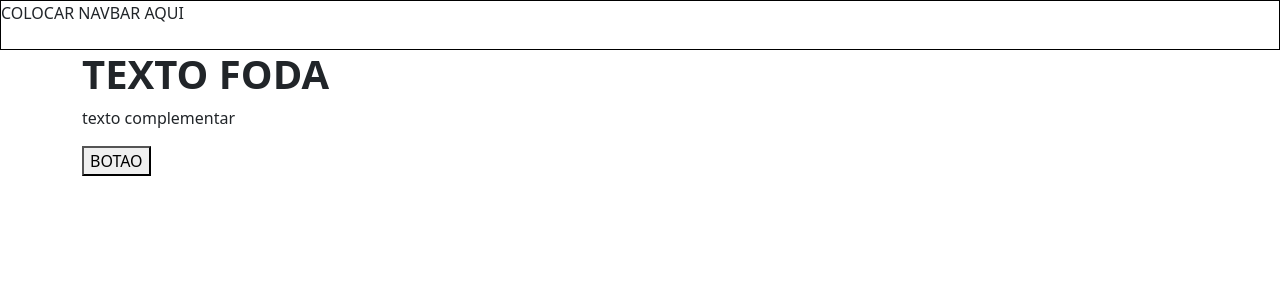
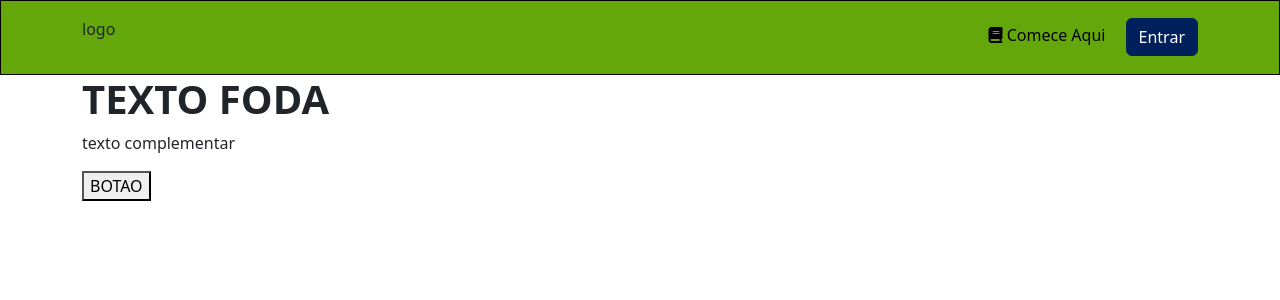
Before and after one commit to josegustavo12/Hackathon-receita-federal, a Vue app in the folder frontend-vue/: page / in a window 1280 px wide. Shown: the top 300 px of the page. Built offline with nearby package versions, Linux system fonts and the light colour scheme.

Commit message:
navbar 88%

```diff
--- a/frontend-vue/public/index.html
+++ b/frontend-vue/public/index.html
@@ -6,6 +6,7 @@
     <meta name="viewport" content="width=device-width,initial-scale=1.0">
     <link rel="icon" href="<%= BASE_URL %>favicon.ico">
     <title><%= htmlWebpackPlugin.options.title %></title>
+    <link rel="stylesheet" href="https://cdnjs.cloudflare.com/ajax/libs/font-awesome/6.5.2/css/all.min.css"> <!-- link do ícone da barra de pesquisa -->
   </head>
   <body>
     <noscript>
--- /dev/null
+++ b/frontend-vue/src/assets/styles.css
@@ -0,0 +1,32 @@
+/*
+  Estilização global do projeto
+  Definição da paleta de cores do projeto
+*/
+
+:root {
+  --main-color: #00205b;
+  --sec-color: #64A70B;
+  --main-hover: rgba(0, 32, 91, 0.8);
+}
+
+/*
+  Essa estilização padrão estava atrapalhando o design quando utilizava links.
+*/
+
+a {
+  text-decoration: none;
+}
+
+a.router-link-active {
+  color: inherit;
+}
+
+.form-control:focus {
+  box-shadow: none;
+  outline: none;
+}
+
+.form-select:focus {
+  box-shadow: none;
+  outline: none;
+}
--- a/frontend-vue/src/components/Navbar.vue
+++ b/frontend-vue/src/components/Navbar.vue
@@ -1,7 +1,18 @@
 <template>
   <main>
-    <div style="height: 50px; border: 1px solid black">
-      COLOCAR NAVBAR AQUI
+    <div id="navbar" class="py-3">
+      <div class="container d-flex justify-content-between align-items-center">
+        <p>logo</p>
+
+        <div class="d-inline align-items-center">
+          <router-link to="/tutorial" class="text-decoration-none fonte">
+            <i class="fa-solid fa-book"></i>
+            Comece Aqui
+          </router-link>
+          <button class="ms-3 btn botao">Entrar</button>
+        </div>
+
+      </div>
     </div>
   </main>
 </template>
@@ -12,3 +23,35 @@
     name: 'Navbar',
   }
 </script>
+
+<style scoped>
+  #navbar {
+    background-color: var(--sec-color);
+    height: 75px;
+    border: 1px solid black;
+  }
+
+  .botao {
+    background-color: var(--main-color);
+    color:#fff;
+    border: 1px solid var(--main-color);
+  }
+
+  .botao:hover {
+    background-color: var(--main-hover);
+    color: #fff;
+    border: 1px solid var(--main-hover);
+  }
+
+  .navbar {
+    font-size: clamp(1.125rem, 3vw + 0.5rem, 1.75rem);
+  }
+
+  .fonte {
+    color: black;
+  }
+
+  .fonte:hover {
+    color: #222;
+  }
+</style>
--- a/frontend-vue/src/main.js
+++ b/frontend-vue/src/main.js
@@ -6,4 +6,7 @@ import router from './router'
 import 'bootstrap/dist/css/bootstrap.min.css';
 import 'bootstrap/dist/js/bootstrap.bundle.min.js';
 
+// CSS global
+import './assets/styles.css';
+
 createApp(App).use(router).mount('#app')
```
Also changed, not shown: 2 other files (tests, documents, lock files or other folders).
